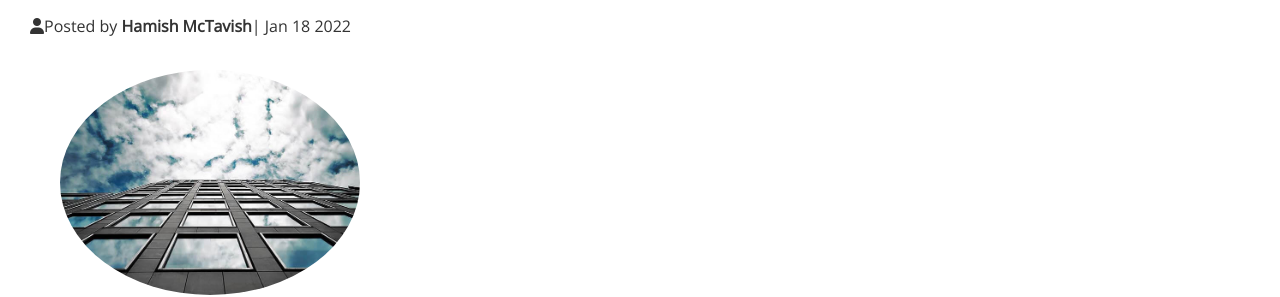
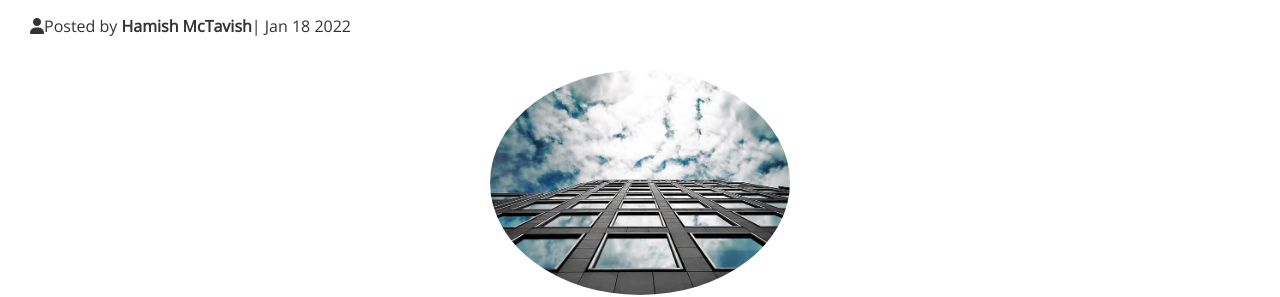
Before and after one commit to MaltaWebDev/FinanceWebsite, a plain HTML site: page post.html in a window 1280 px wide. Shown: the part 515-812 px from the top of the page. Drawn offline with nearby package versions, Linux system fonts and the light colour scheme.

Commit message:
centred image on post page

```diff
--- a/css/styles.css
+++ b/css/styles.css
@@ -193,10 +193,13 @@ img {
 .post img {
     width: 300px;
     border-radius: 50%;
+    margin: 0 30px;
+}
+
+.post-img {
     display: flex;
     justify-content: center;
-    align-items: center;
-    margin: 0 30px;
+
 }
 
 
--- a/post.html
+++ b/post.html
@@ -37,7 +37,9 @@
                 <p class="meta">
                     <i class="fas fa-user"></i>Posted by <strong>Hamish McTavish</strong>| Jan 18 2022
                 </p>
-                <img src="images/blog/blog1.jpg" alt="">
+                <div class="post-img">
+                    <img src="images/blog/blog1.jpg" alt="">
+                </div>
                 <p>Lorem ipsum dolor sit amet consectetur, adipisicing elit. Hic adipisci impedit eum saepe maxime ut veniam tenetur perferendis quidem sint?</p>
                 <p>Lorem ipsum dolor sit amet consectetur adipisicing elit. Labore, magnam? Id architecto magnam incidunt excepturi quibusdam delectus quasi optio voluptatem omnis sapiente tempora fuga ullam quae, nisi ducimus pariatur, sunt soluta! Quasi assumenda porro dolorem exercitationem qui veritatis. Distinctio hic fugit, libero dolores ut alias eligendi sit, in esse officia et rerum rem! Nulla ut placeat eveniet? Consectetur, itaque quam.</p>
                 <p>Lorem, ipsum dolor sit amet consectetur adipisicing elit. Ut dolorem ratione debitis facere sint quasi quaerat ipsum eveniet cupiditate architecto? Veniam tempore quidem labore libero sit ipsam molestiae sunt vero molestias, dolores, sint amet enim iure obcaecati architecto, itaque id! Officiis numquam quae ipsum necessitatibus quidem molestias reiciendis corporis. Saepe.</p>
```
